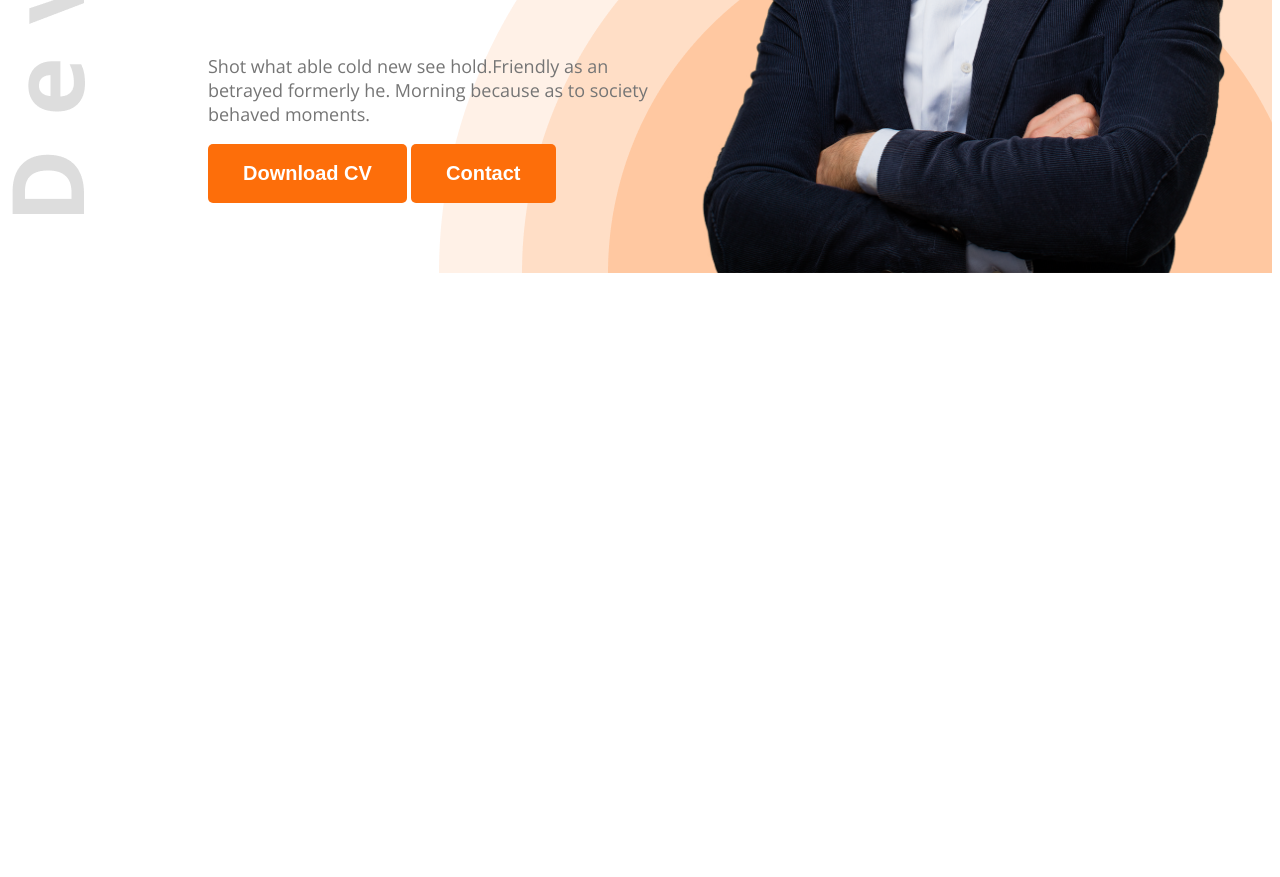
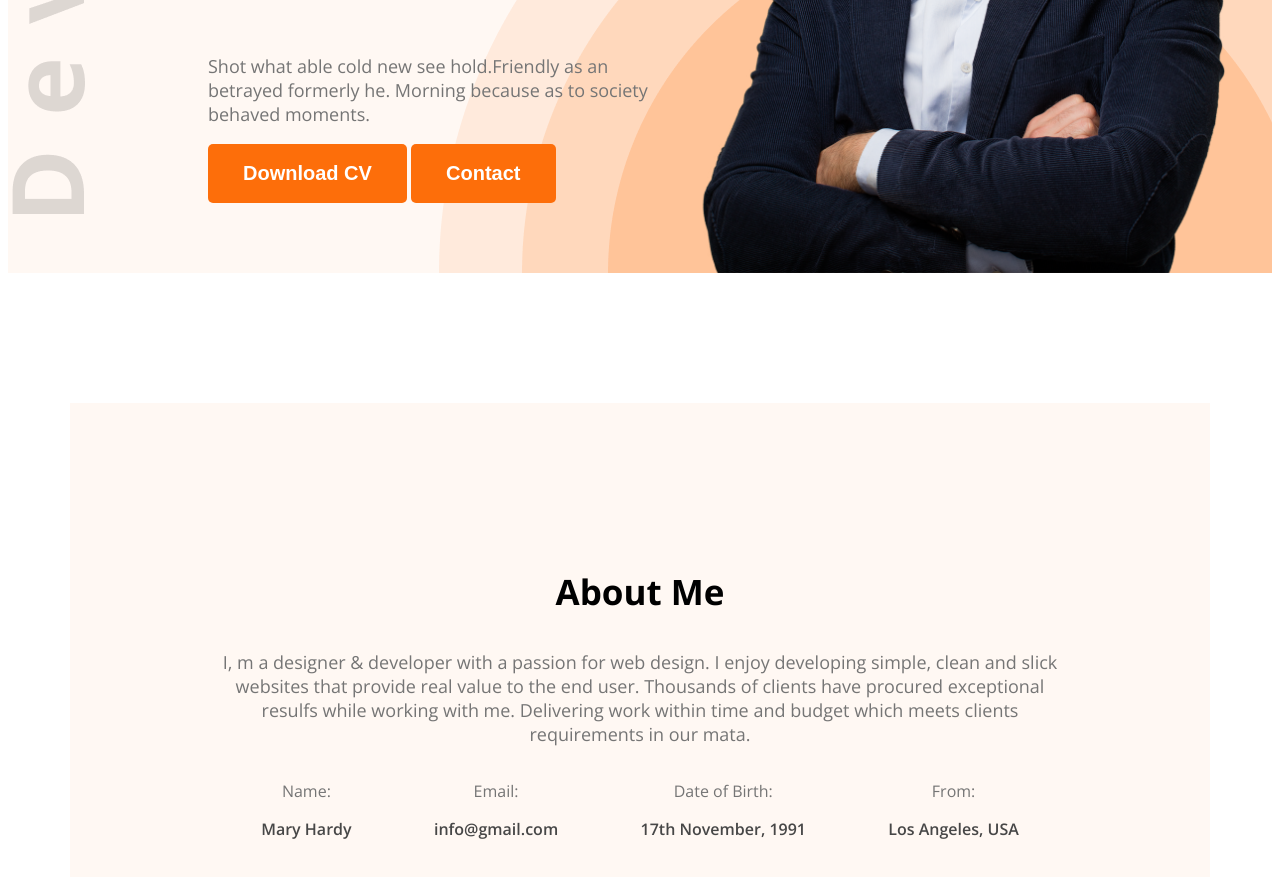
Before and after one commit to DevelopWebAdnan/web-dev-portfolio, a plain HTML site: page index.html in a window 1280 px wide. Shown: the part 557-1434 px from the top of the page. Before the commit the page ends 838 px from the top, so only its background shows below. Drawn offline with nearby package versions, Linux system fonts and the light colour scheme.

Commit message:
completed about section

```diff
--- a/index.html
+++ b/index.html
@@ -12,7 +12,7 @@
     <link rel="stylesheet" href="styles/portfolio.css">
 </head>
 <body class="open-sans-normal">
-    <header class="header">
+    <header class="header secondary-bg">
         <nav>
             <h3 class="nav-title">Ma<span class="text-primary">r</span>y</h3>
             <ul>
@@ -34,6 +34,29 @@
 
     </header>
     <main>
+        <section class="about secondary-bg">
+            <h3 class="section-title">About Me</h3>
+            <p class="section-description">I, m a designer & developer with a passion for web design. I enjoy developing simple, clean and slick websites that provide real value to the end user. Thousands of clients have procured exceptional resulfs while working with me. Delivering work within time and budget which meets clients requirements in our mata.</p>
+            <div class="about-items">
+                <div class="about-item">
+                    <p class="item-title">Name:</p>
+                    <p class="item-description">Mary Hardy</p>
+                </div>
+                <div class="about-item">
+                    <p class="item-title">Email:</p>
+                    <p class="item-description">info@gmail.com</p>
+                </div>
+                <div class="about-item">
+                    <p class="item-title">Date of Birth:</p>
+                    <p class="item-description">17th November, 1991</p>
+                </div>
+                <div class="about-item">
+                    <p class="item-title">From:</p>
+                    <p class="item-description">Los Angeles, USA</p>
+                </div>
+            </div>
+
+        </section>
 
     </main>
     <footer>
--- a/styles/portfolio.css
+++ b/styles/portfolio.css
@@ -9,6 +9,9 @@
 }
 
 /* shared styles */
+.secondary-bg{
+    background-color: #FFF8F3;
+}
 .text-primary{
     color: #FD6E0A;
 }
@@ -18,6 +21,7 @@
 .dark-3{
     color: #757575;
 }
+
 .btn-primary{
     background-color: #FD6E0A;
     padding: 18px 35px;
@@ -28,6 +32,15 @@
     border-radius: 5px;
 }
 
+.section-title{
+    font-weight: bold;
+    font-size: 35px;
+}
+
+.section-description{
+    font-size: 18px;
+    color: #757575;
+}
 /* header */
 .header{
     background-image: url('../images/developer.png'), url('../images/header_bg.png');
@@ -89,3 +102,29 @@ nav li a{
 .banner-profile-pic{
     width: 580px;
 }
+
+/* main styles */
+main{
+    max-width: 1140px;
+    margin: 0 auto;
+}
+
+/* about styles */
+.about{
+    margin-top: 130px;
+    padding: 130px 150px;
+    text-align: center;
+}
+
+.about-items{
+    display: flex;
+    justify-content: space-around;
+}
+
+.item-title{
+    color: #757575;
+}
+.item-description{
+    font-weight: 600;
+    color: #474747;
+}
```
